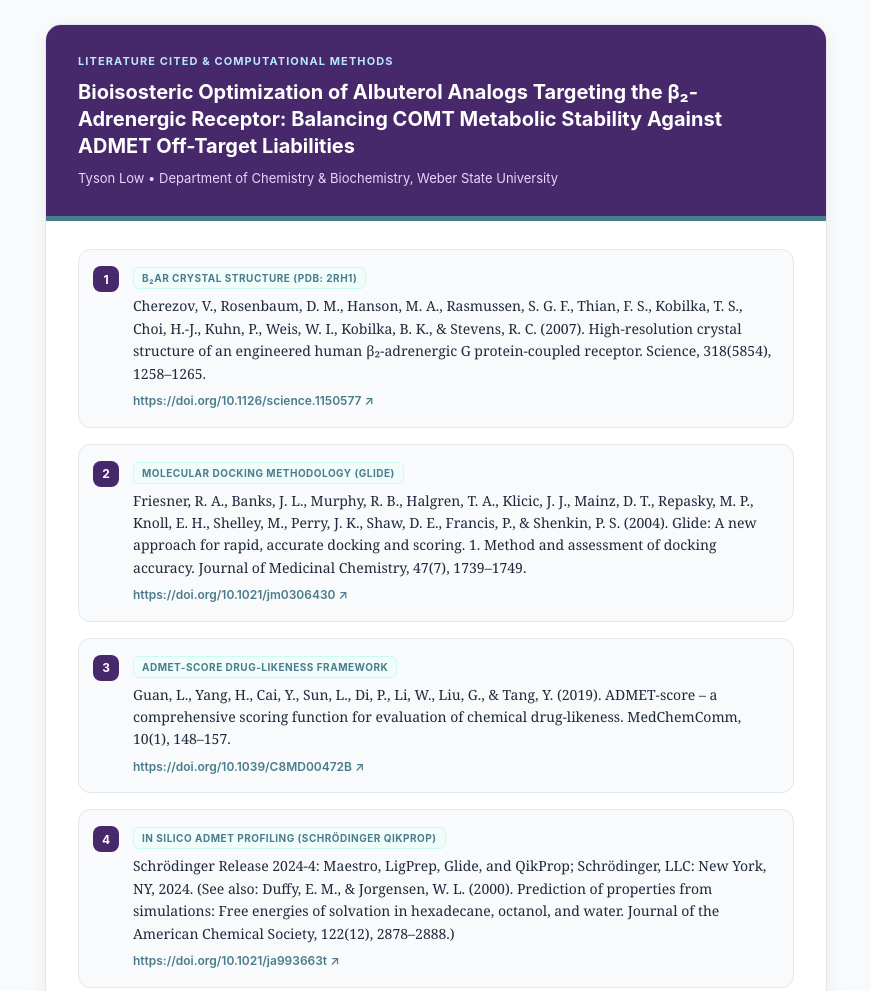
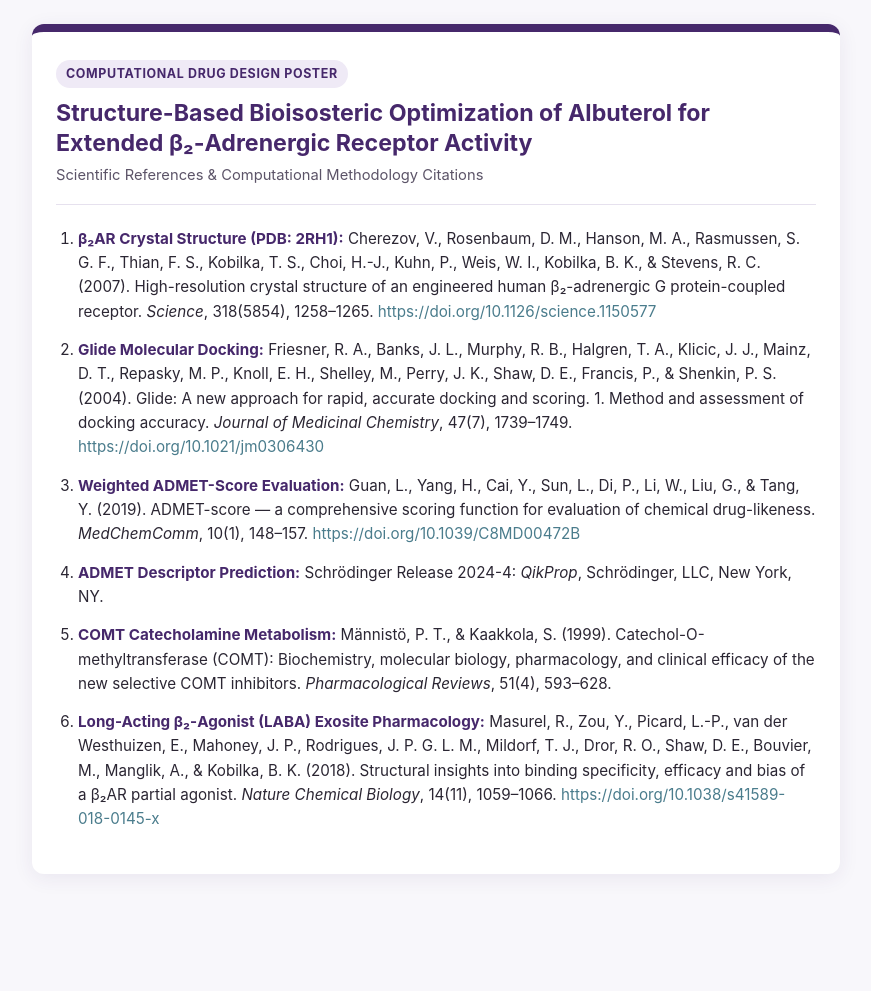
Before and after one commit to XxTyTheGuyxX/b2ar-poster-references, a plain HTML site: page index.html in a window 1280 px wide. Shown: the top 991 px of the page, without its empty margins (204-1075 px from the left). After the commit the page ends 898 px from the top, so only its background shows below. Drawn offline with Linux system fonts and the light colour scheme.

Commit message:
Revise title and enhance layout for poster references
Updated the title and modified the layout and styles for the poster references. Added a badge and restructured the content for clarity.

```diff
--- a/index.html
+++ b/index.html
@@ -3,90 +3,98 @@
 <head>
   <meta charset="UTF-8" />
   <meta name="viewport" content="width=device-width, initial-scale=1.0" />
-  <title>Poster References — Bioisosteric Optimization of Albuterol Analogs Targeting the β₂-Adrenergic Receptor: Balancing COMT Metabolic Stability Against ADMET Off-Target Liabilities</title>
+  <title>Poster References — β₂AR Bioisosteric Optimization</title>
   <style>
-    body { font-family: -apple-system, BlinkMacSystemFont, 'Segoe UI', Roboto, sans-serif; background: #f8fafc; color: #0f172a; margin: 0; padding: 24px 16px; line-height: 1.6; }
-    .container { max-width: 780px; margin: 0 auto; background: #ffffff; border-radius: 16px; border: 1px solid #e2e8f0; box-shadow: 0 4px 20px rgba(15,23,42,0.06); overflow: hidden; }
-    .banner { background: #46286B; color: #ffffff; padding: 28px 32px; border-bottom: 5px solid #4A7C8C; }
-    .eyebrow { font-size: 11px; text-transform: uppercase; letter-spacing: 0.1em; font-weight: 700; color: #bae6fd; margin: 0 0 8px 0; }
-    h1 { font-size: 20px; margin: 0 0 8px 0; line-height: 1.35; }
-    .author { font-size: 13px; color: #e9d5ff; margin: 0; }
-    .content { padding: 28px 32px; }
-    ol { list-style: none; padding: 0; margin: 0; display: flex; flex-direction: column; gap: 16px; }
-    .ref-item { display: flex; gap: 14px; padding: 14px; border-radius: 12px; background: #f8fafc; border: 1px solid #e2e8f0; }
-    .ref-num { width: 26px; height: 26px; border-radius: 8px; background: #46286B; color: #fff; font-weight: 700; font-size: 12px; display: flex; align-items: center; justify-content: center; flex-shrink: 0; margin-top: 2px; }
-    .ref-tag { display: inline-block; font-size: 10px; font-weight: 700; text-transform: uppercase; letter-spacing: 0.05em; color: #4A7C8C; background: #f0fdfa; border: 1px solid #ccfbf1; padding: 2px 8px; border-radius: 6px; margin-bottom: 6px; }
-    .ref-text { margin: 0; font-family: Georgia, 'Times New Roman', serif; font-size: 14px; color: #1e293b; }
-    .ref-link { display: inline-block; margin-top: 6px; font-size: 12px; font-weight: 600; color: #4A7C8C; text-decoration: none; word-break: break-all; }
-    .ref-link:hover { text-decoration: underline; color: #46286B; }
-    .footer { text-align: center; font-size: 12px; color: #64748b; padding: 16px; border-top: 1px solid #f1f5f9; }
+    body {
+      font-family: -apple-system, BlinkMacSystemFont, "Segoe UI", Roboto, sans-serif;
+      background-color: #f8f7fb;
+      color: #1f1b24;
+      margin: 0;
+      padding: 24px 16px;
+      line-height: 1.6;
+    }
+    .container {
+      max-width: 760px;
+      margin: 0 auto;
+      background: #ffffff;
+      border-radius: 12px;
+      border-top: 8px solid #46286B;
+      box-shadow: 0 4px 20px rgba(70, 40, 107, 0.08);
+      padding: 28px 24px;
+    }
+    .badge {
+      display: inline-block;
+      background: #efeaf6;
+      color: #46286B;
+      font-size: 0.78rem;
+      font-weight: 700;
+      letter-spacing: 0.05em;
+      text-transform: uppercase;
+      padding: 4px 10px;
+      border-radius: 999px;
+      margin-bottom: 10px;
+    }
+    h1 {
+      font-size: 1.45rem;
+      color: #46286B;
+      margin: 0 0 6px 0;
+      line-height: 1.3;
+    }
+    .subtitle {
+      font-size: 0.92rem;
+      color: #5c5468;
+      margin: 0 0 22px 0;
+      padding-bottom: 16px;
+      border-bottom: 1px solid #e6e1ee;
+    }
+    ol {
+      padding-left: 22px;
+      margin: 0;
+    }
+    li {
+      margin-bottom: 14px;
+      font-size: 0.95rem;
+      color: #2b2633;
+    }
+    li strong {
+      color: #46286B;
+    }
+    a {
+      color: #4A7C8C;
+      text-decoration: none;
+      word-break: break-word;
+    }
+    a:hover {
+      text-decoration: underline;
+    }
   </style>
 </head>
 <body>
   <div class="container">
-    <div class="banner">
-      <p class="eyebrow">Literature Cited &amp; Computational Methods</p>
-      <h1>Bioisosteric Optimization of Albuterol Analogs Targeting the β₂-Adrenergic Receptor: Balancing COMT Metabolic Stability Against ADMET Off-Target Liabilities</h1>
-      <p class="author">Tyson Low • Department of Chemistry &amp; Biochemistry, Weber State University</p>
-    </div>
-    <div class="content">
+    <span class="badge">Computational Drug Design Poster</span>
+    <h1>Structure-Based Bioisosteric Optimization of Albuterol for Extended β₂-Adrenergic Receptor Activity</h1>
+    <p class="subtitle">Scientific References & Computational Methodology Citations</p>
+
     <ol>
-        <li class="ref-item">
-          <div class="ref-num">1</div>
-          <div class="ref-body">
-            <span class="ref-tag">β₂AR Crystal Structure (PDB: 2RH1)</span>
-            <p class="ref-text">Cherezov, V., Rosenbaum, D. M., Hanson, M. A., Rasmussen, S. G. F., Thian, F. S., Kobilka, T. S., Choi, H.-J., Kuhn, P., Weis, W. I., Kobilka, B. K., &amp; Stevens, R. C. (2007). High-resolution crystal structure of an engineered human β₂-adrenergic G protein-coupled receptor. Science, 318(5854), 1258–1265.</p>
-            <a class="ref-link" href="https://doi.org/10.1126/science.1150577" target="_blank" rel="noopener noreferrer">https://doi.org/10.1126/science.1150577 ↗</a>
-          </div>
+      <li>
+        <strong>β₂AR Crystal Structure (PDB: 2RH1):</strong> Cherezov, V., Rosenbaum, D. M., Hanson, M. A., Rasmussen, S. G. F., Thian, F. S., Kobilka, T. S., Choi, H.-J., Kuhn, P., Weis, W. I., Kobilka, B. K., & Stevens, R. C. (2007). High-resolution crystal structure of an engineered human β₂-adrenergic G protein-coupled receptor. <em>Science</em>, 318(5854), 1258–1265. <a href="https://doi.org/10.1126/science.1150577" target="_blank">https://doi.org/10.1126/science.1150577</a>
       </li>
-
-        <li class="ref-item">
-          <div class="ref-num">2</div>
-          <div class="ref-body">
-            <span class="ref-tag">Molecular Docking Methodology (Glide)</span>
-            <p class="ref-text">Friesner, R. A., Banks, J. L., Murphy, R. B., Halgren, T. A., Klicic, J. J., Mainz, D. T., Repasky, M. P., Knoll, E. H., Shelley, M., Perry, J. K., Shaw, D. E., Francis, P., &amp; Shenkin, P. S. (2004). Glide: A new approach for rapid, accurate docking and scoring. 1. Method and assessment of docking accuracy. Journal of Medicinal Chemistry, 47(7), 1739–1749.</p>
-            <a class="ref-link" href="https://doi.org/10.1021/jm0306430" target="_blank" rel="noopener noreferrer">https://doi.org/10.1021/jm0306430 ↗</a>
-          </div>
+      <li>
+        <strong>Glide Molecular Docking:</strong> Friesner, R. A., Banks, J. L., Murphy, R. B., Halgren, T. A., Klicic, J. J., Mainz, D. T., Repasky, M. P., Knoll, E. H., Shelley, M., Perry, J. K., Shaw, D. E., Francis, P., & Shenkin, P. S. (2004). Glide: A new approach for rapid, accurate docking and scoring. 1. Method and assessment of docking accuracy. <em>Journal of Medicinal Chemistry</em>, 47(7), 1739–1749. <a href="https://doi.org/10.1021/jm0306430" target="_blank">https://doi.org/10.1021/jm0306430</a>
       </li>
-
-        <li class="ref-item">
-          <div class="ref-num">3</div>
-          <div class="ref-body">
-            <span class="ref-tag">ADMET-Score Drug-Likeness Framework</span>
-            <p class="ref-text">Guan, L., Yang, H., Cai, Y., Sun, L., Di, P., Li, W., Liu, G., &amp; Tang, Y. (2019). ADMET-score – a comprehensive scoring function for evaluation of chemical drug-likeness. MedChemComm, 10(1), 148–157.</p>
-            <a class="ref-link" href="https://doi.org/10.1039/C8MD00472B" target="_blank" rel="noopener noreferrer">https://doi.org/10.1039/C8MD00472B ↗</a>
-          </div>
+      <li>
+        <strong>Weighted ADMET-Score Evaluation:</strong> Guan, L., Yang, H., Cai, Y., Sun, L., Di, P., Li, W., Liu, G., & Tang, Y. (2019). ADMET-score — a comprehensive scoring function for evaluation of chemical drug-likeness. <em>MedChemComm</em>, 10(1), 148–157. <a href="https://doi.org/10.1039/C8MD00472B" target="_blank">https://doi.org/10.1039/C8MD00472B</a>
       </li>
-
-        <li class="ref-item">
-          <div class="ref-num">4</div>
-          <div class="ref-body">
-            <span class="ref-tag">In Silico ADMET Profiling (Schrödinger QikProp)</span>
-            <p class="ref-text">Schrödinger Release 2024-4: Maestro, LigPrep, Glide, and QikProp; Schrödinger, LLC: New York, NY, 2024. (See also: Duffy, E. M., &amp; Jorgensen, W. L. (2000). Prediction of properties from simulations: Free energies of solvation in hexadecane, octanol, and water. Journal of the American Chemical Society, 122(12), 2878–2888.)</p>
-            <a class="ref-link" href="https://doi.org/10.1021/ja993663t" target="_blank" rel="noopener noreferrer">https://doi.org/10.1021/ja993663t ↗</a>
-          </div>
+      <li>
+        <strong>ADMET Descriptor Prediction:</strong> Schrödinger Release 2024-4: <em>QikProp</em>, Schrödinger, LLC, New York, NY.
       </li>
-
-        <li class="ref-item">
-          <div class="ref-num">5</div>
-          <div class="ref-body">
-            <span class="ref-tag">COMT Metabolism of Catecholamines &amp; Bioisosterism</span>
-            <p class="ref-text">Männistö, P. T., &amp; Kaakkola, S. (1999). Catechol-O-methyltransferase (COMT): Biochemistry, molecular biology, pharmacology, and clinical efficacy of the new selective COMT inhibitors. Pharmacological Reviews, 51(4), 593–628.</p>
-            <a class="ref-link" href="https://pubmed.ncbi.nlm.nih.gov/10581325/" target="_blank" rel="noopener noreferrer">https://pubmed.ncbi.nlm.nih.gov/10581325/ ↗</a>
-          </div>
+      <li>
+        <strong>COMT Catecholamine Metabolism:</strong> Männistö, P. T., & Kaakkola, S. (1999). Catechol-O-methyltransferase (COMT): Biochemistry, molecular biology, pharmacology, and clinical efficacy of the new selective COMT inhibitors. <em>Pharmacological Reviews</em>, 51(4), 593–628.
       </li>
-
-        <li class="ref-item">
-          <div class="ref-num">6</div>
-          <div class="ref-body">
-            <span class="ref-tag">LABA Exosite Pharmacology (Salmeterol &amp; Formoterol)</span>
-            <p class="ref-text">Masurel, R., Zou, Y., Picard, L.-P., et al. (2018). Structural insights into the activation of the β₂-adrenergic receptor by long-acting β₂-agonists (salmeterol) via the exosite binding pocket. Nature Chemical Biology, 14(11), 1059–1066. (See also: Anderson, G. P. (1993). Formoterol: Pharmacology, molecular basis of agonism, and mechanism of long duration of a highly potent and selective β₂-adrenoceptor agonist bronchodilator. Life Sciences, 52(26), 2145–2160.)</p>
-            <a class="ref-link" href="https://doi.org/10.1038/s41589-018-0145-x" target="_blank" rel="noopener noreferrer">https://doi.org/10.1038/s41589-018-0145-x ↗</a>
-          </div>
+      <li>
+        <strong>Long-Acting β₂-Agonist (LABA) Exosite Pharmacology:</strong> Masurel, R., Zou, Y., Picard, L.-P., van der Westhuizen, E., Mahoney, J. P., Rodrigues, J. P. G. L. M., Mildorf, T. J., Dror, R. O., Shaw, D. E., Bouvier, M., Manglik, A., & Kobilka, B. K. (2018). Structural insights into binding specificity, efficacy and bias of a β₂AR partial agonist. <em>Nature Chemical Biology</em>, 14(11), 1059–1066. <a href="https://doi.org/10.1038/s41589-018-0145-x" target="_blank">https://doi.org/10.1038/s41589-018-0145-x</a>
       </li>
     </ol>
   </div>
-    <div class="footer">Computational Medicinal Chemistry Poster Companion</div>
-  </div>
 </body>
 </html>
```
Lines whose indentation alone changed are shown as unchanged.
